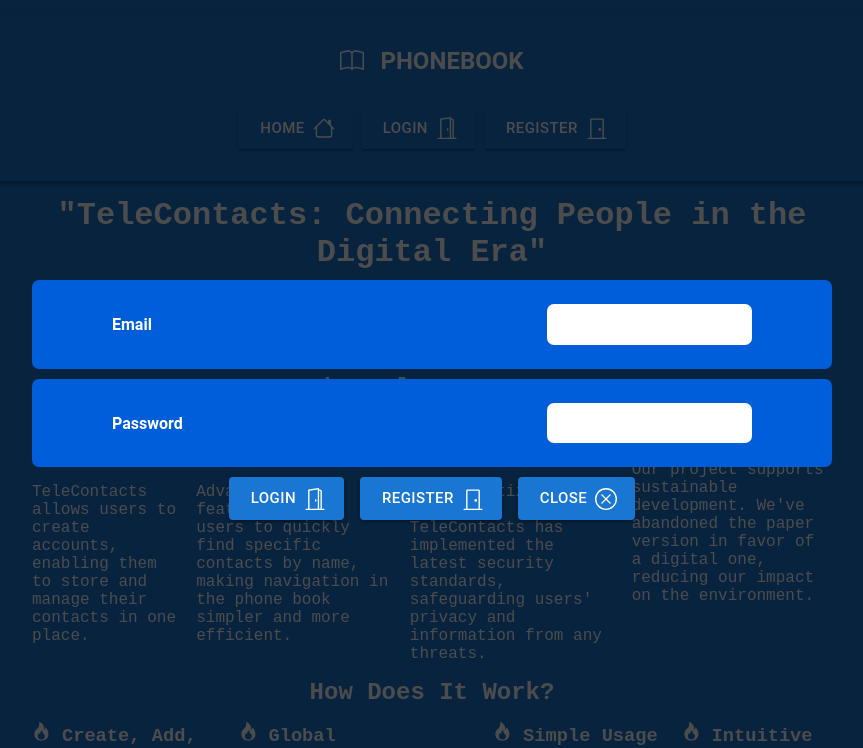
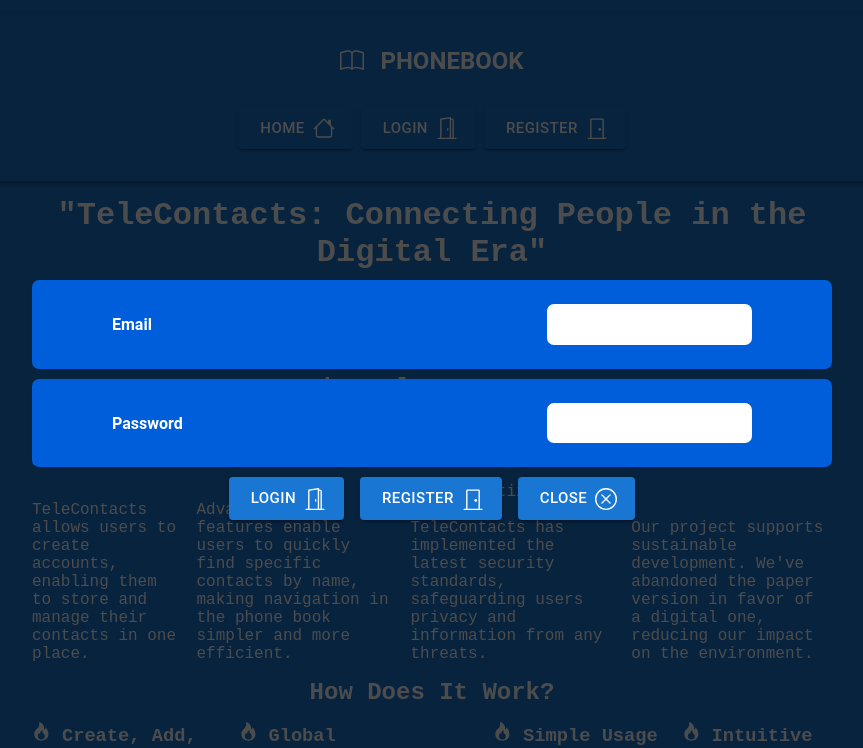
Before and after one commit to krystianklimczak/goit-react-hw-08-phonebook, a React (Create React App) app: page /goit-react-hw-08-phonebook/login in a window 1280 px wide. Shown: the top 748 px of the page, without its empty margins (208-1071 px from the left). Built offline with nearby package versions, Linux system fonts and the light colour scheme.

Commit message:
fix info display

```diff
--- a/src/components/info/Info.jsx
+++ b/src/components/info/Info.jsx
@@ -37,7 +37,7 @@ export default function Info() {
           </h3>{' '}
           <br></br>
           We prioritize data security. TeleContacts has implemented the latest security standards,
-          safeguarding users' privacy and information from any threats.
+          safeguarding users privacy and information from any threats.
         </li>
         <li className={css.item}>
           <h3>
--- a/src/components/info/Info.module.css
+++ b/src/components/info/Info.module.css
@@ -19,7 +19,7 @@
 
 .item {
   display: flex;
-  max-width: 15rem;
   flex-direction: column;
   text-align: start;
+  justify-content: space-between;
 }
```
